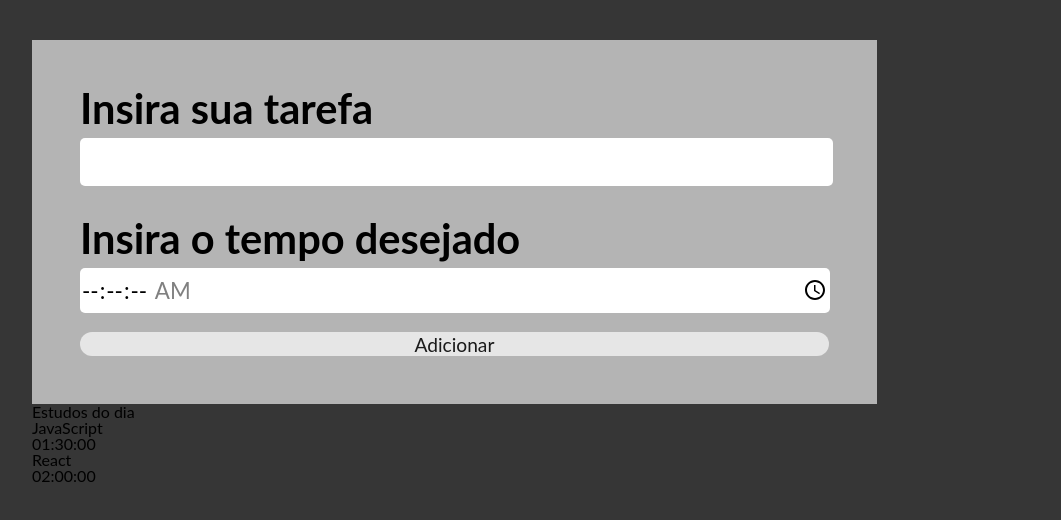
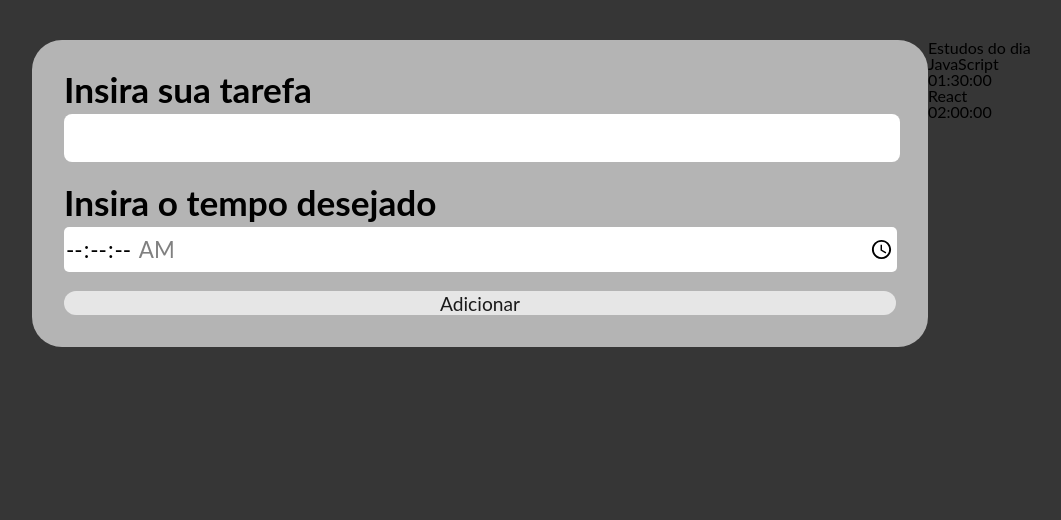
Before and after one commit to MasterKelwin/K-Timer, a React (Create React App) app: page / in a window 1280 px wide. Shown: the top 520 px of the page, without its empty margins (32-1093 px from the left). Built offline with nearby package versions, Linux system fonts and the light colour scheme.

Commit message:
checkpoint

```diff
--- a/src/components/form/form.module.scss
+++ b/src/components/form/form.module.scss
@@ -1,8 +1,8 @@
 .form {
-    height: 100%;
-    width: 65%;
+    width: 65vw;
     background-color: rgb(180, 180, 180);
-    padding: 3em;
+    padding: 2em;
+    border-radius: 30px;
 }
 
 .divTask, .divTime {
@@ -11,12 +11,12 @@
 }
 
 .divTask {
-    margin-bottom: 2em;
+    margin-bottom: 1.4em;
 }
 
 .label {
     font-weight: bold;
-    font-size: 2.6em;
+    font-size: 2.2em;
     margin-bottom: .2em;
 }
 
@@ -24,7 +24,7 @@
     font-family: 'Lato', sans-serif;
     font-size: 2.4em;
     border: none;
-    border-radius: 5px;
+    border-radius: 8px;
     width: 60vw;
     max-height: 55px;
     width: 100%;
--- a/src/pages/App.module.scss
+++ b/src/pages/App.module.scss
@@ -2,10 +2,10 @@
     width: 90vw;
     height: 90vh;
     margin: 5vh auto;
+    display: flex;
 }
 
 .tasks {
     display: flex;
     flex-direction: column;
-    justify-content: space-around;
 }
--- a/src/pages/App.tsx
+++ b/src/pages/App.tsx
@@ -8,8 +8,9 @@ function App() {
     <main className={style.app}>
       <div className={style.tasks}>
         <Form />
-        <List />
+
       </div>
+      <List />
     </main>
   );
 }
```
